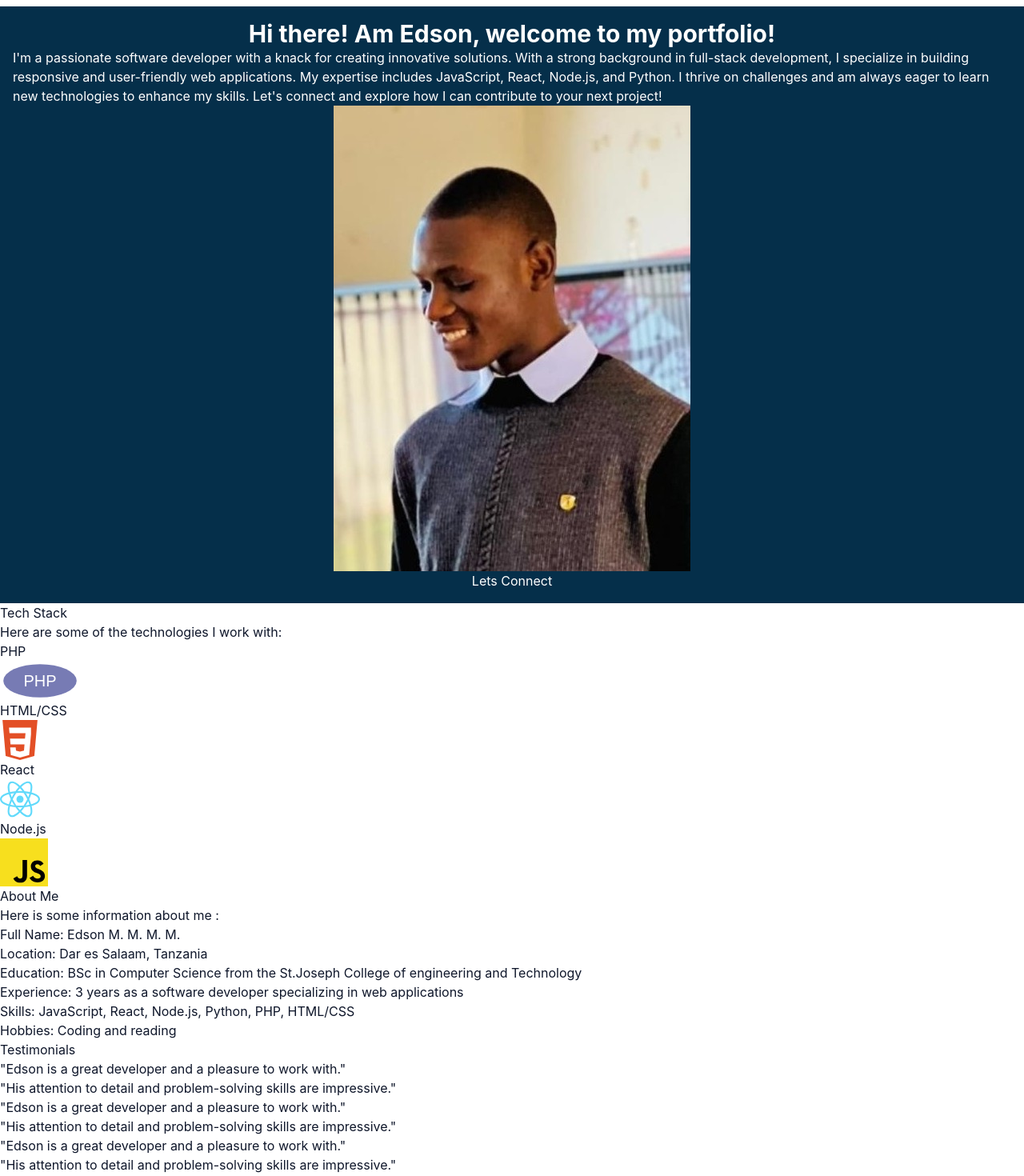
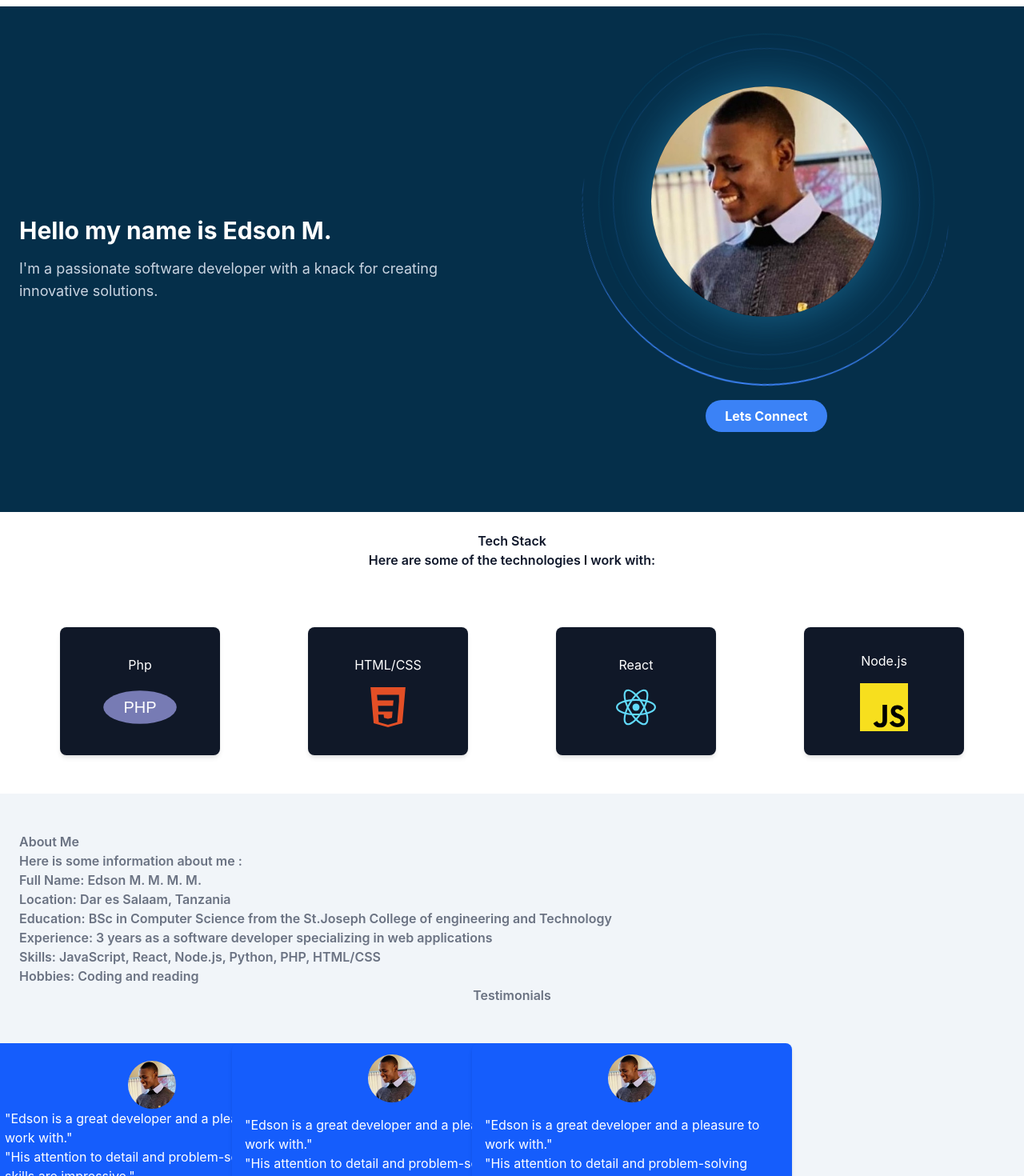
Before and after one commit to Edsonlukiza/react-project02-my-portfolio-, a React (Vite) app in the folder react-project02/: page / in a window 1280 px wide. Shown: the part 60-1530 px from the top of the page at 80% size. Built offline with nearby package versions, Linux system fonts and the light colour scheme.

Commit message:
deal done on techstack hahah somehow !

```diff
--- a/react-project02/src/components/About.tsx
+++ b/react-project02/src/components/About.tsx
@@ -1,9 +1,10 @@
-
+import img from '../assets/images/developer2.jpeg'
 
 function About() {
     return (
-        <div className="about">
-            <h2>About Me</h2>
+        <div className="bg-slate-100 dark:bg-background text-slate-900 dark:text-white px-6 py-12">
+            <div className="text-gray-500 font-semibold">
+                <h2 >About Me</h2>
                 <p>Here is some information about me :</p>
                 <ul>
                     <li>Full Name: Edson M. M. M. M.</li>
@@ -13,11 +14,17 @@ function About() {
                     <li>Skills: JavaScript, React, Node.js, Python, PHP, HTML/CSS</li>
                     <li>Hobbies: Coding and reading</li>
                 </ul>
-            <div className="testmonies">
-                <h3>Testimonials</h3>
-                <div className="testmonials-grid">
+            </div>
+            <h3 className="text-gray-500 font-semibold text-center">Testimonials</h3>
+            <div className="grid grid-cols-1 sm:grid-cols-2 lg:grid-cols-4 gap-4 px-6 py-12 justify-items-center  ">
+
+                <div className="w-100 h-50 bg-blue-600 rounded-lg shadow-md flex flex-col items-center justify-center  text-white p-4 ">
                     <div className="">
-                        <img src="" alt="" />
+                        <img
+                            src={img}
+                            alt="profile"
+                            className="w-15 h-15 object-cover rounded-full"
+                        />
                         <span></span>
                     </div>
                     <div className=""><p>"Edson is a great developer and a pleasure to work with."</p>
@@ -25,9 +32,13 @@ function About() {
                     </div>
                 </div>
 
-                <div className="testmonials-grid">
+                <div className="w-100 h-50 bg-blue-600 rounded-lg shadow-md flex flex-col items-center justify-center gap-4 text-white p-4 ">
                     <div className="">
-                        <img src="" alt="" />
+                        <img
+                            src={img}
+                            alt="profile"
+                            className="w-15 h-15 object-cover rounded-full"
+                        />
                         <span></span>
                     </div>
                     <div className=""><p>"Edson is a great developer and a pleasure to work with."</p>
@@ -35,15 +46,20 @@ function About() {
                     </div>
                 </div>
 
-                <div className="testmonials-grid">
+                <div className="w-100 h-50 bg-blue-600 rounded-lg shadow-md flex flex-col items-center justify-center gap-4 text-white p-4 ">
                     <div className="">
-                        <img src="" alt="" />
+                        <img
+                            src={img}
+                            alt="profile"
+                            className="w-15 h-15 object-cover rounded-full"
+                        />
                         <span></span>
                     </div>
                     <div className=""><p>"Edson is a great developer and a pleasure to work with."</p>
                         <p>"His attention to detail and problem-solving skills are impressive."</p>
                     </div>
                 </div>
+
             </div>
         </div>
     );
--- a/react-project02/src/components/Hero.tsx
+++ b/react-project02/src/components/Hero.tsx
@@ -2,13 +2,51 @@
 import img from '../assets/images/developer2.jpeg'
 function Hero() {
     return (
-        <div className="bg-sky-950 text-white flex flex-col items-center justify-center p-4 ">
+        <div className="bg-sky-950 text-white grid grid-cols-2 items-center gap-10 px-6 py-25">
 
-            <h1 className="text-3xl text-white font-bold">Hi there! Am Edson, welcome to my portfolio!</h1>
-            <p>I'm a passionate software developer with a knack for creating innovative solutions. With a strong background in full-stack development, I specialize in building responsive and user-friendly web applications. My expertise includes JavaScript, React, Node.js, and Python. I thrive on challenges and am always eager to learn new technologies to enhance my skills. Let's connect and explore how I can contribute to your next project!</p>
-            <img src={img} alt="Hero Image" className="roundfull" />
-            <button className="round bg-skyblue-250">Lets Connect</button>
+
+
+            <div className="">
+                <h1 className="text-3xl font-bold">Hello my name is Edson M.</h1>
+
+                <p className="mt-4 text-lg text-slate-300">I'm a passionate software developer with a knack for creating innovative solutions.</p>
+            </div>
+
+            <div className="flex flex-col items-center gap-6">
+                <div className="relative flex items-center justify-center ">
+
+                    <div className="relative flex items-center justify-center">
+
+                        {/* OUTER ROTATING RINGS */}
+                        <div className="absolute w-96 h-96 rounded-full border border-sky-500/20 animate-spin-slow"></div>
+
+                        <div className="absolute w-[420px] h-[420px] rounded-full border border-sky-400/10 animate-spin-reverse"></div>
+
+                        {/* glowing arcs (fake segments) */}
+                        <div className="absolute w-[460px] h-[460px] rounded-full border-t-2 border-sky-500 animate-spin-slow"></div>
+
+                        {/* MAIN GLOW CIRCLE */}
+                        <div className="relative w-72 h-72 rounded-full bg-slate-900 flex items-center justify-center shadow-[0_0_60px_rgba(56,189,248,0.4)]">
+
+                            <img
+                                src={img}
+                                alt="profile"
+                                className="w-full h-full object-cover rounded-full"
+                            />
+
+                        </div>
+
+                    </div>
+
+                </div>
+                <button className="mt-20 bg-sky-500 hover:bg-sky-600 text-white font-bold py-2 px-6 rounded-full transition">
+                    Lets Connect
+                </button>
+
+            </div>
         </div>
+
+
 
     );
 }
--- a/react-project02/src/components/Techstack.tsx
+++ b/react-project02/src/components/Techstack.tsx
@@ -3,11 +3,15 @@
 
 function Techstack() {
     return (
-        <div className="techstack">
+        <div>
+            <div className="text-slate-900 dark:text-white text-center px-6 py-6 font-semibold">
                 <h2>Tech Stack</h2>
                 <p>Here are some of the technologies I work with:</p>
-            <div className="card">
-                <p>PHP</p>
+            </div>
+            <div className="grid grid-cols-1 md:grid-cols-2 lg:grid-cols-4 gap-2 px-6 py-12 justify-items-center  ">
+
+                <div className="w-50 h-40 bg-gray-900 rounded-lg shadow-md flex flex-col items-center justify-center gap-4 text-white">
+                    <p>Php</p>
                     <svg xmlns="http://www.w3.org/2000/svg" width="100" viewBox="0 0 120 60">
                         <ellipse cx="60" cy="30" rx="55" ry="25" fill="#777BB4" />
                         <text x="60" y="38" text-anchor="middle" font-size="24" fill="white" font-family="Arial">
@@ -16,14 +20,14 @@ function Techstack() {
                     </svg>
                 </div>
 
-            <div className="card">
+                <div className="w-50 h-40 bg-gray-900 rounded-lg shadow-md flex flex-col items-center justify-center gap-4 text-white  ">
                     <p>HTML/CSS</p>
                     <svg width="50" height="50" viewBox="0 0 24 24" fill="#E34F26" xmlns="http://www.w3.org/2000/svg">
                         <path d="M1.5 0h21l-1.9 21.6L12 24l-8.6-2.4L1.5 0zm17.1 4.5H5.4l.3 3.4h9.6l-.3 3.3H6l.3 3.4h8.4l-.3 3.8-2.4.6-2.4-.6-.2-2H6.1l.4 4.6 5.5 1.5 5.5-1.5 1.1-12.5z" />
                     </svg>
                 </div>
 
-            <div className="card">
+                <div className="w-50 h-40 bg-gray-900 rounded-lg shadow-md flex flex-col items-center justify-center gap-4 text-white ">
                     <p>React</p>
                     <svg width="50" height="50" viewBox="-11.5 -10.23174 23 20.46348" fill="none" xmlns="http://www.w3.org/2000/svg">
                         <circle cx="0" cy="0" r="2.05" fill="#61DAFB" />
@@ -34,7 +38,7 @@ function Techstack() {
                         </g>
                     </svg>
                 </div>
-            <div className="card">
+                <div className="w-50 h-40 bg-gray-900 rounded-lg shadow-md flex flex-col items-center justify-center gap-4 text-white">
                     <p>Node.js</p>
                     <svg xmlns="http://www.w3.org/2000/svg"
                         width="60"
@@ -65,6 +69,7 @@ function Techstack() {
                     </svg>
                 </div>
             </div>
+        </div>
     );
 }
 
--- a/react-project02/src/index.css
+++ b/react-project02/src/index.css
@@ -3,4 +3,35 @@
 
 @theme {
     --color-background: #020a1a;
+    --color-sky-500: #3b82f6;
+    --color-slate-900: #0f172a;
+    --color-blue-500: #3b82f6;
 }
+
+@keyframes spin-slow {
+    from {
+        transform: rotate(0deg);
+    }
+
+    to {
+        transform: rotate(360deg);
+    }
+}
+
+@keyframes spin-reverse {
+    from {
+        transform: rotate(360deg);
+    }
+
+    to {
+        transform: rotate(0deg);
+    }
+}
+
+.animate-spin-slow {
+    animation: spin-slow 11s linear infinite;
+}
+
+.animate-spin-reverse {
+    animation: spin-reverse 13s linear infinite;
+}
```
Lines whose indentation alone changed are shown as unchanged.
